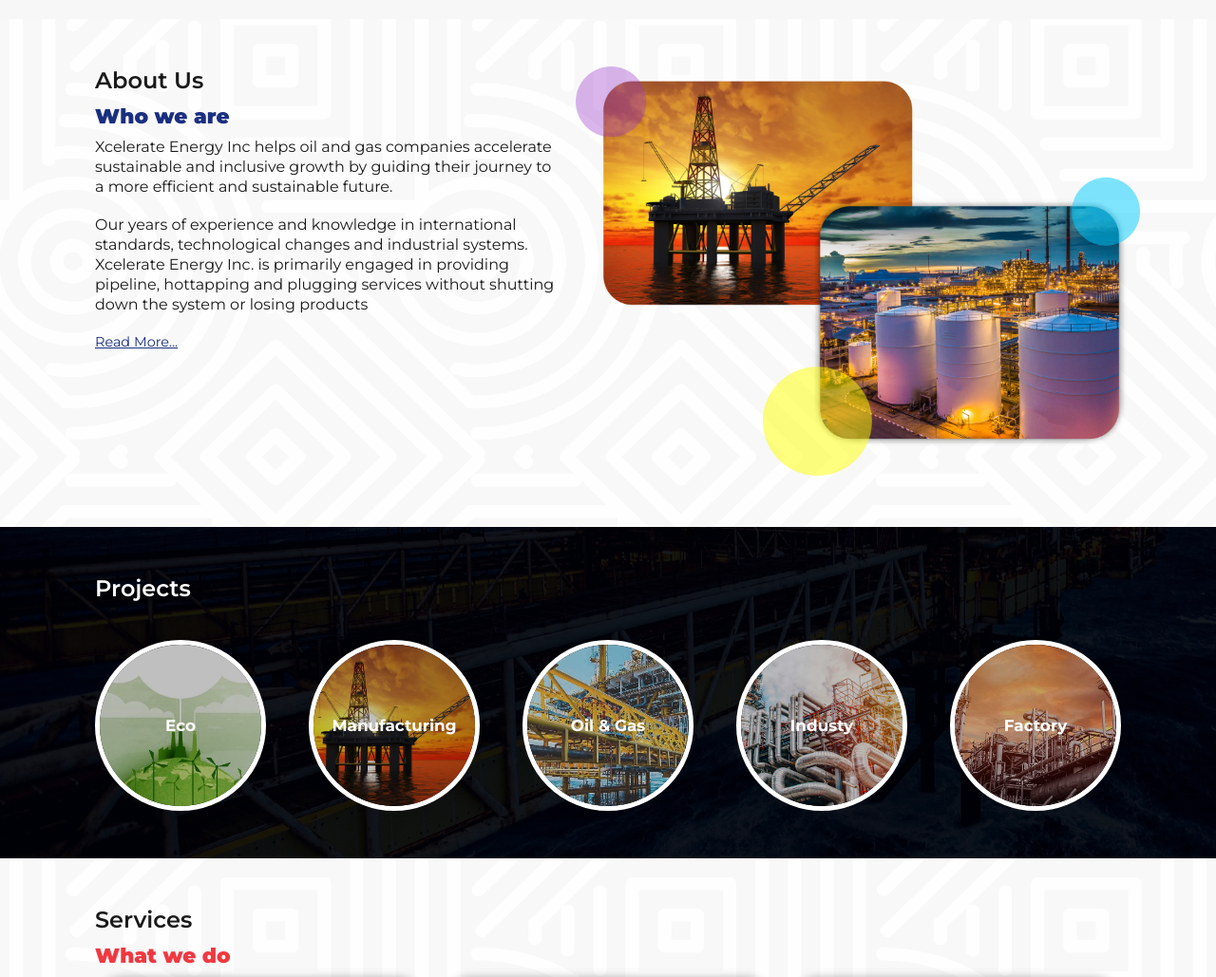
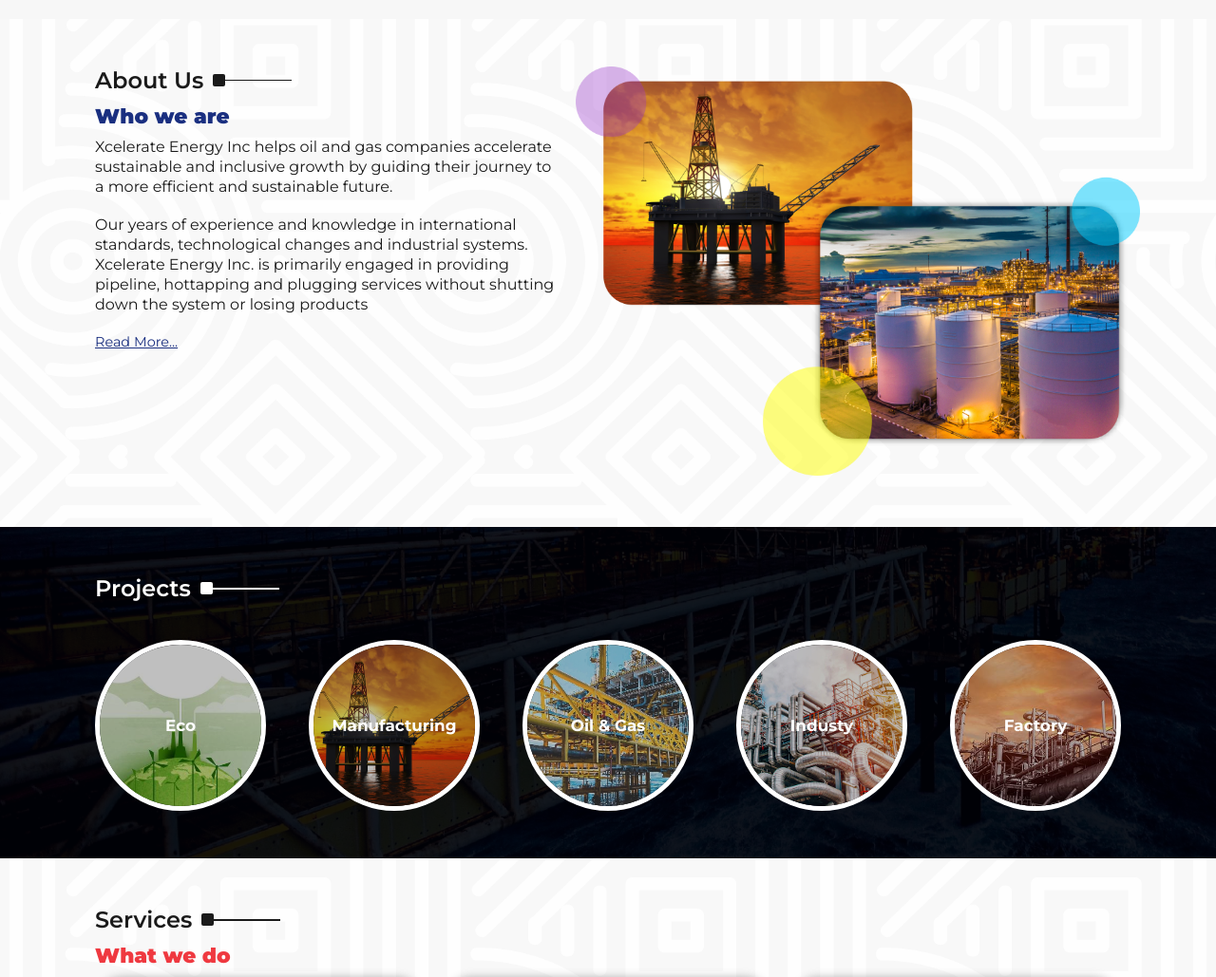
Before and after one commit to HaymosBobby/XcelerateEnergyInc, a React (Create React App) app: page / in a window 1280 px wide. Shown: the part 1048-2077 px from the top of the page at 95% size. Built offline with nearby package versions, Linux system fonts and the light colour scheme; a web font is replaced by a local one.

Commit message:
line square

```diff
--- a/src/components/About.js
+++ b/src/components/About.js
@@ -3,6 +3,7 @@
 import { Link } from "react-router-dom";
 import abtBgd from "../img/abt-ico.png";
 import pattern from "../img/pattern.png";
+import { LineSq, Line, Square } from "../styles/General";
 
 const Container = styled.div`
   padding: 50px 100px;
@@ -30,7 +31,6 @@
     flex-direction: column;
   }
 `;
-
 
 const Left = styled.div`
   flex: 0 0 45%;
@@ -66,8 +66,14 @@
   return (
     <Container>
       <Left>
-        <Classifier>About Us</Classifier>
-        <Who design= "pry">Who we are</Who>
+        <Classifier>
+          About Us
+          <LineSq>
+            <Square></Square>
+            <Line></Line>
+          </LineSq>
+        </Classifier>
+        <Who design="pry">Who we are</Who>
         <Desc>
           Xcelerate Energy Inc helps oil and gas companies accelerate
           sustainable and inclusive growth by guiding their journey to a more
--- a/src/components/Projects.js
+++ b/src/components/Projects.js
@@ -1,10 +1,11 @@
 import styled from "styled-components";
-import { Classifier, Image } from "../styles/General";
+import { Square, Classifier, Image, Line, LineSq } from "../styles/General";
 import { ProjectsData } from "../data";
 import prjtBgd from "../img/project-image.jpg";
 
 const Container = styled.div`
-  background: var(--shadow_white) url(${prjtBgd}) no-repeat center center/cover fixed;
+  background: var(--shadow_white) url(${prjtBgd}) no-repeat center center/cover
+    fixed;
   padding: 50px 100px;
   position: relative;
   z-index: 1;
@@ -73,7 +74,13 @@
 const Projects = () => {
   return (
     <Container>
-      <Classifier design="white">Projects</Classifier>
+      <Classifier design="white">
+        Projects
+        <LineSq>
+          <Square design="white"></Square>
+          <Line design="white"></Line>
+        </LineSq>
+      </Classifier>
       <Wrapper>
         {ProjectsData.map((project) => {
           return (
--- a/src/components/Services.js
+++ b/src/components/Services.js
@@ -1,5 +1,5 @@
 import styled from "styled-components";
-import { Classifier, Who } from "../styles/General";
+import { Classifier, Line, LineSq, Square, Who } from "../styles/General";
 import pattern from "../img/pattern.png";
 import { ServicesData } from "../data";
 
@@ -153,7 +153,13 @@
 const Services = () => {
   return (
     <Container>
-      <Classifier>Services</Classifier>
+      <Classifier>
+        Services
+        <LineSq>
+          <Square></Square>
+          <Line></Line>
+        </LineSq>
+      </Classifier>
       <Who>What we do</Who>
       <Wrapper>
         {ServicesData.map((service) => {
--- a/src/styles/General.js
+++ b/src/styles/General.js
@@ -12,6 +12,9 @@
   font-weight: 600;
   margin-bottom: ${(props) => (props.design === "white" ? "40" : "10")}px;
   color: ${(props) => props.design === "white" && "var(--white)"};
+
+  display: flex;
+  align-items: center;
 `;
 
 export const Who = styled.h2`
@@ -24,8 +27,7 @@
 export const Wrapper = styled.div`
   height: 300px;
   position: relative;
-
-  `;
+`;
 
 export const ImageContainer = styled.div`
   height: 100%;
@@ -60,3 +62,24 @@
 export const PageTitle = styled.h1``;
 
 export const GoHome = styled.div``;
+
+export const LineSq = styled.div`
+  display: flex;
+  align-items: center;
+  margin-left: 10px;
+`;
+
+export const Square = styled.div`
+  height: 13px;
+  width: 13px;
+  border-radius: 2px;
+  background: ${(props) =>
+    props.design === "white" ? "var(--white)" : "var(--text_black_100)"};
+`;
+
+export const Line = styled.div`
+  height: 1.8px;
+  width: 70px;
+  background: ${(props) =>
+    props.design === "white" ? "var(--white)" : "var(--text_black_100)"};
+`;
```
